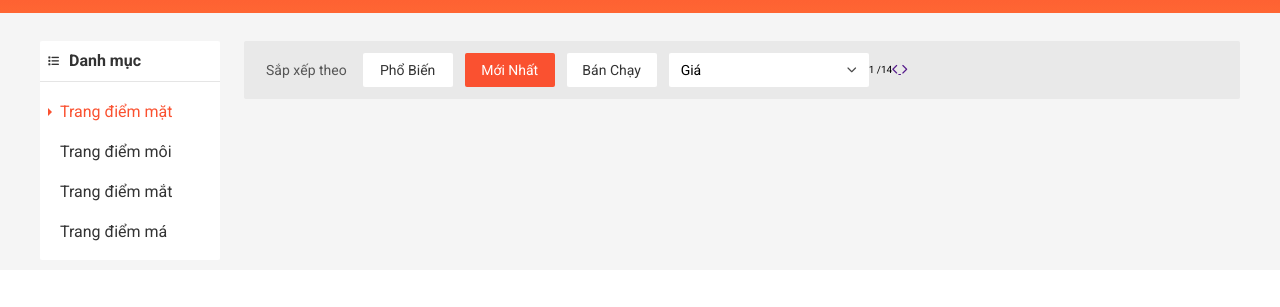
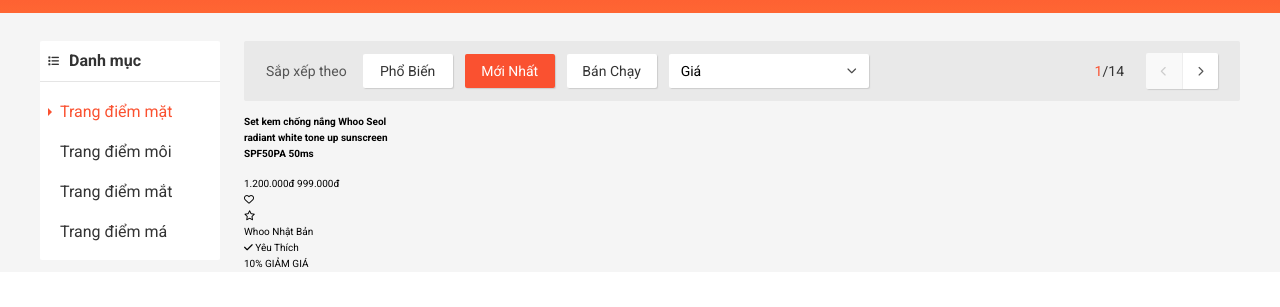
Before and after one commit to yangdi0710/dnphan-shop, a plain HTML site: page index.html in a window 1280 px wide. Shown: the part 107-414 px from the top of the page. Drawn offline with nearby package versions, Linux system fonts and the light colour scheme; grey boxes are pictures that could not be loaded.

Commit message:
DuyPC commit 11PM 17-07

```diff
--- a/assets/css/base.css
+++ b/assets/css/base.css
@@ -164,6 +164,8 @@ html {
     display: flex;
     justify-content: space-between;
     align-items: center;
+    position: relative;
+    box-shadow: 1px 1px 1px #ccc;
 }
 
 .select-input-icon {
@@ -172,3 +174,30 @@ html {
     position: relative;
     bottom: 1px;
 }
+
+/* List Option */
+.select-input__list {
+    position: absolute;
+    top: 25px;
+    right: 0;
+    left: 0;
+    list-style: none;
+    background-color: var(--while-color);
+    border-radius: 2px;
+    padding-left: 0;
+    display: none;
+}
+
+.select-input__link {
+    display: block;
+    padding: 8px 12px;
+    margin: 6px 0;
+    font-size: 1.4rem;
+    color: var(--text-color);
+    text-decoration: none;
+}
+
+.select-input__link:hover {
+    color: var(--primary-color);
+    cursor: pointer;
+}
--- a/assets/css/main.css
+++ b/assets/css/main.css
@@ -949,10 +949,16 @@
     margin-right: 16px;
 }
 
+.select-input:hover
+.select-input__list {
+    display: block;
+}
+
 .home-filter-btn {
     margin-right: 12px;
     min-width: 90px;
     text-transform: capitalize;
+    box-shadow: 1px 1px 1px #ccc;
 }
 
 .select-input__label {
@@ -962,4 +968,51 @@
 .home-filter__page {
     display: flex;
     align-items: center;
+    margin-left: auto;
 }
+
+.home-filter__page-num {
+    font-size: 1.4rem;
+    color: var(--text-color);
+    margin-right: 22px;
+}
+
+.home-filter__page-current {
+    color: var(--primary-color);
+}
+
+.home-filter__page-control {
+    border-radius: 2px;
+    overflow: hidden;
+    display: flex;
+    width: 72px;
+    height: 36px;
+    box-shadow: 1px 1px 1px #ccc;
+}
+
+.home-filter__page-btn {
+    flex: 1;
+    display: flex;
+    background-color: var(--while-color);
+    text-decoration: none;
+}
+
+.home-filter__page-btn:first-child {
+    border-right: 1px solid #eee;
+}
+
+
+.home-filter__page-btn--disabled {
+    background-color: #f9f9f9;
+    cursor: default;
+}
+
+.home-filter__page-btn--disabled
+.home-filter__page-icon {
+    color: #ccc;
+}
+
+.home-filter__page-icon {
+    margin: auto;
+    color: #555;
+}
--- a/index.html
+++ b/index.html
@@ -301,7 +301,10 @@
 
                     <!-- Home Sort + Filter -->
                     <div class="grid__col-10">
+
+                        <!-- Home Filter -->
                         <div class="home-filter">
+
                             <span class="home-filter__label">Sắp xếp theo</span>
                             <button class="btn home-filter-btn">Phổ biến</button>
                             <button class="btn home-filter-btn btn--primary">Mới nhất</button>
@@ -310,21 +313,81 @@
                             <div class="select-input">
                                 <span class="select-input__label">Giá</span>
                                 <i class="select-input-icon fa-solid fa-chevron-down"></i>
+
+                                <!-- List Option -->
+                                <ul class="select-input__list">
+                                    <li class="select-input__item">
+                                        <a href="" class="select-input__link">Giá: Thấp đến cao</a>
+                                    </li>
+                                    <li class="select-input__item">
+                                        <a href="" class="select-input__link">Giá: Cao đến thấp</a>
+                                    </li>
+                                </ul>
                             </div>
 
                             <div class="home-filter__page">
                                 <span class="home-filter__page-num">
-                                    <span class="home-filter__page-current">1</span>
-                                    /14
+                                    <span class="home-filter__page-current">1</span>/14
                                 </span>
                                 <div class="home-filter__page-control">
+                                    <a href="" class="home-filter__page-btn home-filter__page-btn--disabled">
+                                        <i class="home-filter__page-icon fa-solid fa-chevron-left"></i>
+                                    </a>
                                     <a href="" class="home-filter__page-btn">
-                                        <i class="fa-solid fa-chevron-left"></i>
-                                        <i class="fa-solid fa-chevron-right"></i>
+                                        <i class="home-filter__page-icon fa-solid fa-chevron-right"></i>
                                     </a>
                                 </div>
                             </div>
+
                         </div>
+
+                        <!-- Product -->
+                        <div class="home-product">
+                            <!-- Grid -> Row -> Column -->
+                            <div class="grid__row">
+                                <div class="grid__col-2">
+                                    <!-- Product Item -->
+                                    <div class="home-product-item">
+
+                                        <div class="home-product-item__img" style="background-image: url(https://img.abaha.vn/photos/resized/320x/83-1600498324-myphamohui-lgvina.png);"></div>
+
+                                        <h4 class="home-product-item__name">Set kem chống nắng Whoo Seol radiant white tone up sunscreen SPF50PA 50ms</h4>
+
+                                        <div class="home-product-item__price">
+                                            <span class="home-product-item__price-old">1.200.000đ</span>
+                                            <span class="home-product-item__price-current">999.000đ</span>
+                                        </div>
+
+                                        <div class="home-product-item__action">
+                                            <span class="home-product-item__like">
+                                                <i class="fa-regular fa-heart"></i>
+                                                <!-- <i class="fa-solid fa-heart"></i> -->
+                                            </span>
+                                            <div class="home-product-item__rating">
+                                                <i class="fa-regular fa-star"></i>
+                                                <!-- <i class="fa-solid fa-star"></i> -->
+                                            </div>
+                                        </div>
+
+                                        <div class="home-product-item__origin">
+                                            <span class="home-product-item__brand">Whoo</span>
+                                            <span class="home-product-item__origin-name">Nhật Bản</span>
+                                        </div>
+
+                                        <div class="home-product-item__favourite">
+                                            <i class="fa-solid fa-check"></i>
+                                            Yêu Thích
+                                        </div>
+
+                                        <div class="home-product-item__sale-off">
+                                            <span class="home-product-item__sale-off-percent">10%</span>
+                                            <span class="home-product-item__sale-off-label">GIẢM GIÁ</span>
+                                        </div>
+                                    </div>
+                                </div>
+                            </div>
+                        </div>
+
                     </div>
                 </div>
             </div>
```
